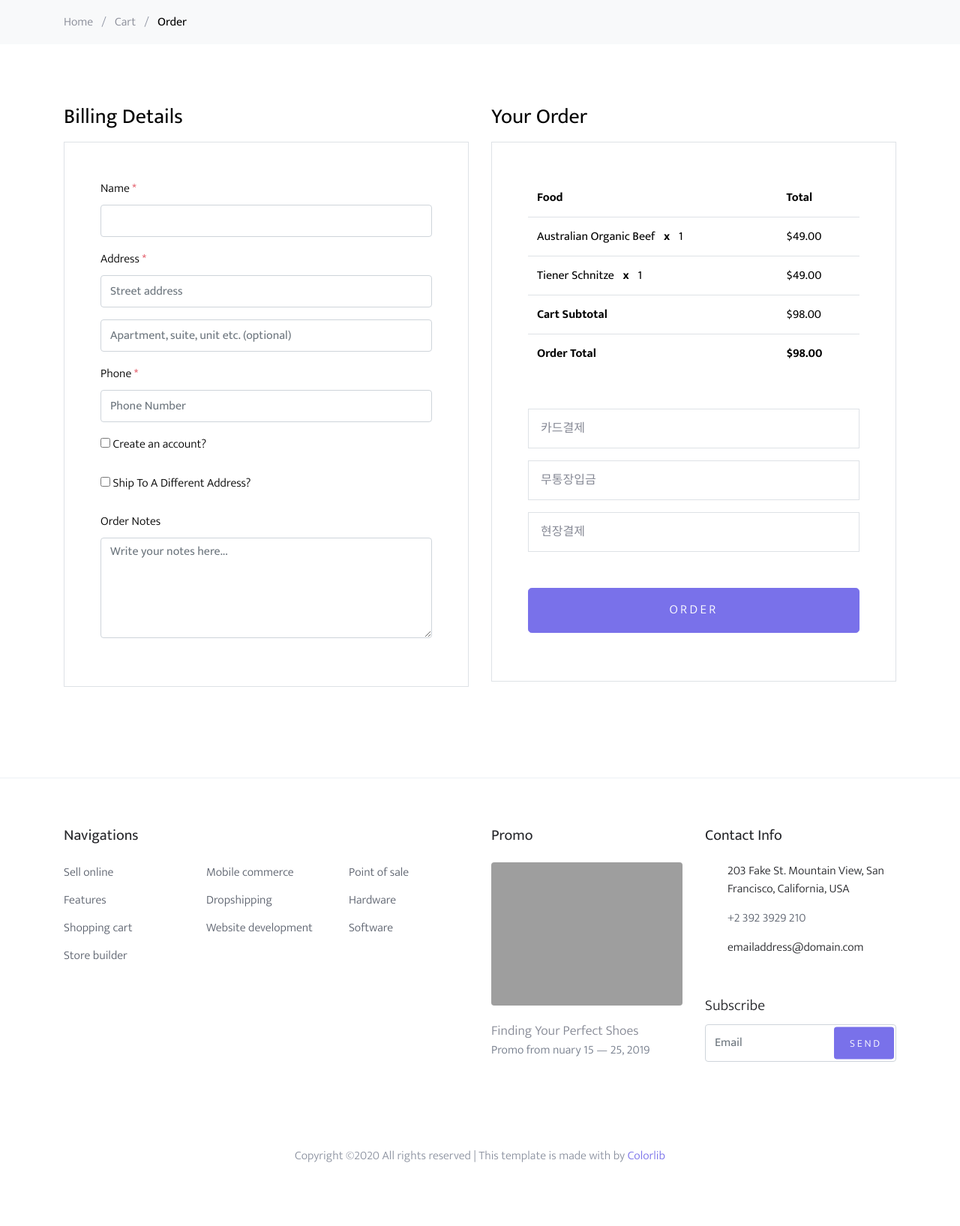
After one commit to SJLEE316/dgu-hotelservice, a Django app: page /pages/order in a window 1280 px wide. The commit adds this page. Shown: the whole page at 75% size. Run offline with Django 3.2, Linux system fonts and the light colour scheme; some libraries are stand-ins or nearby versions; grey boxes are pictures that could not be loaded.

Commit message:
order page_css

```diff
--- /dev/null
+++ b/pages/templates/pages/order.html
@@ -0,0 +1,399 @@
+{% load static %}
+
+
+  <head>
+    <title>Shoppers &mdash; Colorlib e-Commerce Template</title>
+    <meta charset="utf-8">
+    <meta name="viewport" content="width=device-width, initial-scale=1, shrink-to-fit=no">
+
+    <link rel="stylesheet" href="https://fonts.googleapis.com/css?family=Mukta:300,400,700">
+    <link rel="stylesheet" href="fonts/icomoon/style.css">
+
+    <link rel="stylesheet" href="{% static 'css/bootstrap.min.css' %}">
+    <link rel="stylesheet" href="{% static 'css/magnific-popup.css' %}">
+    <link rel="stylesheet" href="{% static 'css/jquery-ui.css' %}">
+    <link rel="stylesheet" href="{% static 'css/owl.carousel.min.css' %}">
+    <link rel="stylesheet" href="{% static 'css/owl.theme.default.min.css' %}">
+
+
+    <link rel="stylesheet" href="{% static 'css/aos.css' %}">
+
+    <link rel="stylesheet" href="{% static 'css/style.css' %}">
+
+  </head>
+  <body>
+
+  <div class="site-wrap">
+    <header class="site-navbar" role="banner">
+
+    <!-- semi nav -->
+    <div class="bg-light py-3">
+      <div class="container">
+        <div class="row">
+          <div class="col-md-12 mb-0"><a href="#">Home</a> <span class="mx-2 mb-0">/</span> <a href='{% url "pages:cart" %}'>Cart</a> <span class="mx-2 mb-0">/</span> <strong class="text-black">Order</strong></div>
+        </div>
+      </div>
+    </div>
+
+    <div class="site-section">
+      <div class="container">
+        <!-- <div class="row mb-5">
+          <div class="col-md-12">
+            <div class="border p-4 rounded" role="alert">
+              Returning customer? <a href="#">Click here</a> to login
+            </div>
+          </div>
+        </div> -->
+        <div class="row">
+          <div class="col-md-6 mb-5 mb-md-0">
+            <h2 class="h3 mb-3 text-black">Billing Details</h2>
+            <div class="p-3 p-lg-5 border">
+              <!-- <div class="form-group">
+                <label for="c_country" class="text-black">Country <span class="text-danger">*</span></label>
+                <select id="c_country" class="form-control">
+                  <option value="1">Select a country</option>
+                  <option value="2">bangladesh</option>
+                  <option value="3">Algeria</option>
+                  <option value="4">Afghanistan</option>
+                  <option value="5">Ghana</option>
+                  <option value="6">Albania</option>
+                  <option value="7">Bahrain</option>
+                  <option value="8">Colombia</option>
+                  <option value="9">Dominican Republic</option>
+                </select>
+              </div> -->
+              <!-- <div class="form-group row">
+                <div class="col-md-6">
+                  <label for="c_fname" class="text-black">First Name <span class="text-danger">*</span></label>
+                  <input type="text" class="form-control" id="c_fname" name="c_fname">
+                </div>
+                <div class="col-md-6">
+                  <label for="c_lname" class="text-black">Last Name <span class="text-danger">*</span></label>
+                  <input type="text" class="form-control" id="c_lname" name="c_lname">
+                </div>
+              </div> -->
+
+              <div class="form-group row">
+                <div class="col-md-12">
+                  <label for="c-name" class="text-black">Name <span class="text-danger">*</span></label>
+                  <input type="text" class="form-control" id="c_name" name="c_name">
+                </div>
+              </div>
+
+              <div class="form-group row">
+                <div class="col-md-12">
+                  <label for="c_address" class="text-black">Address <span class="text-danger">*</span></label>
+                  <input type="text" class="form-control" id="c_address" name="c_address" placeholder="Street address">
+                </div>
+              </div>
+
+              <div class="form-group">
+                <input type="text" class="form-control" placeholder="Apartment, suite, unit etc. (optional)">
+              </div>
+
+              <div class="form-group row">
+                <div class="col-md-12">
+                  <label for="c-phone" class="text-black">Phone <span class="text-danger">*</span></label>
+                  <input type="text" class="form-control" id="c_phone" name="c_phone" placeholder="Phone Number">
+                </div>
+              </div>
+
+
+              <!-- <div class="form-group row">
+                <div class="col-md-6">
+                  <label for="c_state_country" class="text-black">State / Country <span class="text-danger">*</span></label>
+                  <input type="text" class="form-control" id="c_state_country" name="c_state_country">
+                </div>
+                <div class="col-md-6">
+                  <label for="c_postal_zip" class="text-black">Posta / Zip <span class="text-danger">*</span></label>
+                  <input type="text" class="form-control" id="c_postal_zip" name="c_postal_zip">
+                </div>
+              </div>
+
+              <div class="form-group row mb-5">
+                <div class="col-md-6">
+                  <label for="c_email_address" class="text-black">Email Address <span class="text-danger">*</span></label>
+                  <input type="text" class="form-control" id="c_email_address" name="c_email_address">
+                </div>
+                <div class="col-md-6">
+                  <label for="c_phone" class="text-black">Phone <span class="text-danger">*</span></label>
+                  <input type="text" class="form-control" id="c_phone" name="c_phone" placeholder="Phone Number">
+                </div>
+              </div> -->
+
+              <div class="form-group">
+                <label for="c_create_account" class="text-black" data-toggle="collapse" href="#create_an_account" role="button" aria-expanded="false" aria-controls="create_an_account"><input type="checkbox" value="1" id="c_create_account"> Create an account?</label>
+                <div class="collapse" id="create_an_account">
+                  <div class="py-2">
+                    <p class="mb-3">Create an account by entering the information below. If you are a returning customer please login at the top of the page.</p>
+                    <div class="form-group">
+                      <label for="c_account_password" class="text-black">Account Password</label>
+                      <input type="email" class="form-control" id="c_account_password" name="c_account_password" placeholder="">
+                    </div>
+                  </div>
+                </div>
+              </div>
+
+
+              <div class="form-group">
+                <label for="c_ship_different_address" class="text-black" data-toggle="collapse" href="#ship_different_address" role="button" aria-expanded="false" aria-controls="ship_different_address"><input type="checkbox" value="1" id="c_ship_different_address"> Ship To A Different Address?</label>
+                <div class="collapse" id="ship_different_address">
+                  <div class="py-2">
+
+                    <div class="form-group">
+                      <label for="c_diff_country" class="text-black">Country <span class="text-danger">*</span></label>
+                      <select id="c_diff_country" class="form-control">
+                        <option value="1">Select a country</option>
+                        <option value="2">bangladesh</option>
+                        <option value="3">Algeria</option>
+                        <option value="4">Afghanistan</option>
+                        <option value="5">Ghana</option>
+                        <option value="6">Albania</option>
+                        <option value="7">Bahrain</option>
+                        <option value="8">Colombia</option>
+                        <option value="9">Dominican Republic</option>
+                      </select>
+                    </div>
+
+
+                    <div class="form-group row">
+                      <div class="col-md-6">
+                        <label for="c_diff_fname" class="text-black">First Name <span class="text-danger">*</span></label>
+                        <input type="text" class="form-control" id="c_diff_fname" name="c_diff_fname">
+                      </div>
+                      <div class="col-md-6">
+                        <label for="c_diff_lname" class="text-black">Last Name <span class="text-danger">*</span></label>
+                        <input type="text" class="form-control" id="c_diff_lname" name="c_diff_lname">
+                      </div>
+                    </div>
+
+                    <div class="form-group row">
+                      <div class="col-md-12">
+                        <label for="c_diff_companyname" class="text-black">Company Name </label>
+                        <input type="text" class="form-control" id="c_diff_companyname" name="c_diff_companyname">
+                      </div>
+                    </div>
+
+                    <div class="form-group row">
+                      <div class="col-md-12">
+                        <label for="c_diff_address" class="text-black">Address <span class="text-danger">*</span></label>
+                        <input type="text" class="form-control" id="c_diff_address" name="c_diff_address" placeholder="Street address">
+                      </div>
+                    </div>
+
+                    <div class="form-group">
+                      <input type="text" class="form-control" placeholder="Apartment, suite, unit etc. (optional)">
+                    </div>
+
+                    <div class="form-group row">
+                      <div class="col-md-6">
+                        <label for="c_diff_state_country" class="text-black">State / Country <span class="text-danger">*</span></label>
+                        <input type="text" class="form-control" id="c_diff_state_country" name="c_diff_state_country">
+                      </div>
+                      <div class="col-md-6">
+                        <label for="c_diff_postal_zip" class="text-black">Posta / Zip <span class="text-danger">*</span></label>
+                        <input type="text" class="form-control" id="c_diff_postal_zip" name="c_diff_postal_zip">
+                      </div>
+                    </div>
+
+                    <div class="form-group row mb-5">
+                      <div class="col-md-6">
+                        <label for="c_diff_email_address" class="text-black">Email Address <span class="text-danger">*</span></label>
+                        <input type="text" class="form-control" id="c_diff_email_address" name="c_diff_email_address">
+                      </div>
+                      <div class="col-md-6">
+                        <label for="c_diff_phone" class="text-black">Phone <span class="text-danger">*</span></label>
+                        <input type="text" class="form-control" id="c_diff_phone" name="c_diff_phone" placeholder="Phone Number">
+                      </div>
+                    </div>
+
+                  </div>
+
+                </div>
+              </div>
+
+              <div class="form-group">
+                <label for="c_order_notes" class="text-black">Order Notes</label>
+                <textarea name="c_order_notes" id="c_order_notes" cols="30" rows="5" class="form-control" placeholder="Write your notes here..."></textarea>
+              </div>
+
+            </div>
+          </div>
+          <div class="col-md-6">
+
+            <!-- <div class="row mb-5">
+              <div class="col-md-12">
+                <h2 class="h3 mb-3 text-black">Coupon Code</h2>
+                <div class="p-3 p-lg-5 border">
+
+                  <label for="c_code" class="text-black mb-3">Enter your coupon code if you have one</label>
+                  <div class="input-group w-75">
+                    <input type="text" class="form-control" id="c_code" placeholder="Coupon Code" aria-label="Coupon Code" aria-describedby="button-addon2">
+                    <div class="input-group-append">
+                      <button class="btn btn-primary btn-sm" type="button" id="button-addon2">Apply</button>
+                    </div>
+                  </div>
+
+                </div>
+              </div>
+            </div> -->
+
+            <div class="row mb-5">
+              <div class="col-md-12">
+                <h2 class="h3 mb-3 text-black">Your Order</h2>
+                <div class="p-3 p-lg-5 border">
+                  <table class="table site-block-order-table mb-5">
+                    <thead>
+                      <th>Food</th>
+                      <th>Total</th>
+                    </thead>
+                    <tbody>
+                      <tr>
+                        <td>Australian Organic Beef <strong class="mx-2">x</strong> 1</td>
+                        <td>$49.00</td>
+                      </tr>
+                      <tr>
+                        <td>Tiener Schnitze <strong class="mx-2">x</strong>   1</td>
+                        <td>$49.00</td>
+                      </tr>
+                      <tr>
+                        <td class="text-black font-weight-bold"><strong>Cart Subtotal</strong></td>
+                        <td class="text-black">$98.00</td>
+                      </tr>
+                      <tr>
+                        <td class="text-black font-weight-bold"><strong>Order Total</strong></td>
+                        <td class="text-black font-weight-bold"><strong>$98.00</strong></td>
+                      </tr>
+                    </tbody>
+                  </table>
+
+                  <div class="border p-3 mb-3">
+                    <h3 class="h6 mb-0"><a class="d-block" data-toggle="collapse" href="#collapsebank" role="button" aria-expanded="false" aria-controls="collapsebank">카드결제</a></h3>
+
+                    <div class="collapse" id="collapsebank">
+                      <div class="py-2">
+                        <p class="mb-0">Make your payment directly into our bank account. Please use your Order ID as the payment reference. Your order won’t be shipped until the funds have cleared in our account.</p>
+                      </div>
+                    </div>
+                  </div>
+
+                  <div class="border p-3 mb-3">
+                    <h3 class="h6 mb-0"><a class="d-block" data-toggle="collapse" href="#collapsecheque" role="button" aria-expanded="false" aria-controls="collapsecheque">무통장입금</a></h3>
+
+                    <div class="collapse" id="collapsecheque">
+                      <div class="py-2">
+                        <p class="mb-0">Make your payment directly into our bank account. Please use your Order ID as the payment reference. Your order won’t be shipped until the funds have cleared in our account.</p>
+                      </div>
+                    </div>
+                  </div>
+
+                  <div class="border p-3 mb-5">
+                    <h3 class="h6 mb-0"><a class="d-block" data-toggle="collapse" href="#collapsepaypal" role="button" aria-expanded="false" aria-controls="collapsepaypal">현장결제</a></h3>
+
+                    <div class="collapse" id="collapsepaypal">
+                      <div class="py-2">
+                        <p class="mb-0">Make your payment directly into our bank account. Please use your Order ID as the payment reference. Your order won’t be shipped until the funds have cleared in our account.</p>
+                      </div>
+                    </div>
+                  </div>
+
+                  <div class="form-group">
+                    <button class="btn btn-primary btn-lg py-3 btn-block" onclick="window.location='thankyou.html'">Order</button>
+                  </div>
+
+                </div>
+              </div>
+            </div>
+
+          </div>
+        </div>
+        <!-- </form> -->
+      </div>
+    </div>
+
+    <footer class="site-footer border-top">
+      <div class="container">
+        <div class="row">
+          <div class="col-lg-6 mb-5 mb-lg-0">
+            <div class="row">
+              <div class="col-md-12">
+                <h3 class="footer-heading mb-4">Navigations</h3>
+              </div>
+              <div class="col-md-6 col-lg-4">
+                <ul class="list-unstyled">
+                  <li><a href="#">Sell online</a></li>
+                  <li><a href="#">Features</a></li>
+                  <li><a href="#">Shopping cart</a></li>
+                  <li><a href="#">Store builder</a></li>
+                </ul>
+              </div>
+              <div class="col-md-6 col-lg-4">
+                <ul class="list-unstyled">
+                  <li><a href="#">Mobile commerce</a></li>
+                  <li><a href="#">Dropshipping</a></li>
+                  <li><a href="#">Website development</a></li>
+                </ul>
+              </div>
+              <div class="col-md-6 col-lg-4">
+                <ul class="list-unstyled">
+                  <li><a href="#">Point of sale</a></li>
+                  <li><a href="#">Hardware</a></li>
+                  <li><a href="#">Software</a></li>
+                </ul>
+              </div>
+            </div>
+          </div>
+          <div class="col-md-6 col-lg-3 mb-4 mb-lg-0">
+            <h3 class="footer-heading mb-4">Promo</h3>
+            <a href="#" class="block-6">
+              <img src="images/hero_1.jpg" alt="Image placeholder" class="img-fluid rounded mb-4">
+              <h3 class="font-weight-light  mb-0">Finding Your Perfect Shoes</h3>
+              <p>Promo from  nuary 15 &mdash; 25, 2019</p>
+            </a>
+          </div>
+          <div class="col-md-6 col-lg-3">
+            <div class="block-5 mb-5">
+              <h3 class="footer-heading mb-4">Contact Info</h3>
+              <ul class="list-unstyled">
+                <li class="address">203 Fake St. Mountain View, San Francisco, California, USA</li>
+                <li class="phone"><a href="tel://23923929210">+2 392 3929 210</a></li>
+                <li class="email">emailaddress@domain.com</li>
+              </ul>
+            </div>
+
+            <div class="block-7">
+              <form action="#" method="post">
+                <label for="email_subscribe" class="footer-heading">Subscribe</label>
+                <div class="form-group">
+                  <input type="text" class="form-control py-4" id="email_subscribe" placeholder="Email">
+                  <input type="submit" class="btn btn-sm btn-primary" value="Send">
+                </div>
+              </form>
+            </div>
+          </div>
+        </div>
+        <div class="row pt-5 mt-5 text-center">
+          <div class="col-md-12">
+            <p>
+            <!-- Link back to Colorlib can't be removed. Template is licensed under CC BY 3.0. -->
+            Copyright &copy;<script data-cfasync="false" src="/cdn-cgi/scripts/5c5dd728/cloudflare-static/email-decode.min.js"></script><script>document.write(new Date().getFullYear());</script> All rights reserved | This template is made with <i class="icon-heart" aria-hidden="true"></i> by <a href="https://colorlib.com" target="_blank" class="text-primary">Colorlib</a>
+            <!-- Link back to Colorlib can't be removed. Template is licensed under CC BY 3.0. -->
+            </p>
+          </div>
+
+        </div>
+      </div>
+    </footer>
+  </div>
+
+  <script src="js/jquery-3.3.1.min.js"></script>
+  <script src="js/jquery-ui.js"></script>
+  <script src="js/popper.min.js"></script>
+  <script src="js/bootstrap.min.js"></script>
+  <script src="js/owl.carousel.min.js"></script>
+  <script src="js/jquery.magnific-popup.min.js"></script>
+  <script src="js/aos.js"></script>
+
+  <script src="js/main.js"></script>
+
+  </body>
--- a/pages/urls.py
+++ b/pages/urls.py
@@ -4,5 +4,6 @@ from .views import *
 app_name="pages"
 urlpatterns=[
      path('cart', cart, name="cart"),
+     path('order', order, name="order"),
 
 ]
--- a/pages/views.py
+++ b/pages/views.py
@@ -4,3 +4,6 @@ from django.shortcuts import render
 
 def cart(request):
     return render(request, 'pages/cart.html')
+
+def order(request):
+    return render(request, 'pages/order.html')
```
Also changed, not shown: pages/templates/pages/cart.html (+4 -3 lines).
